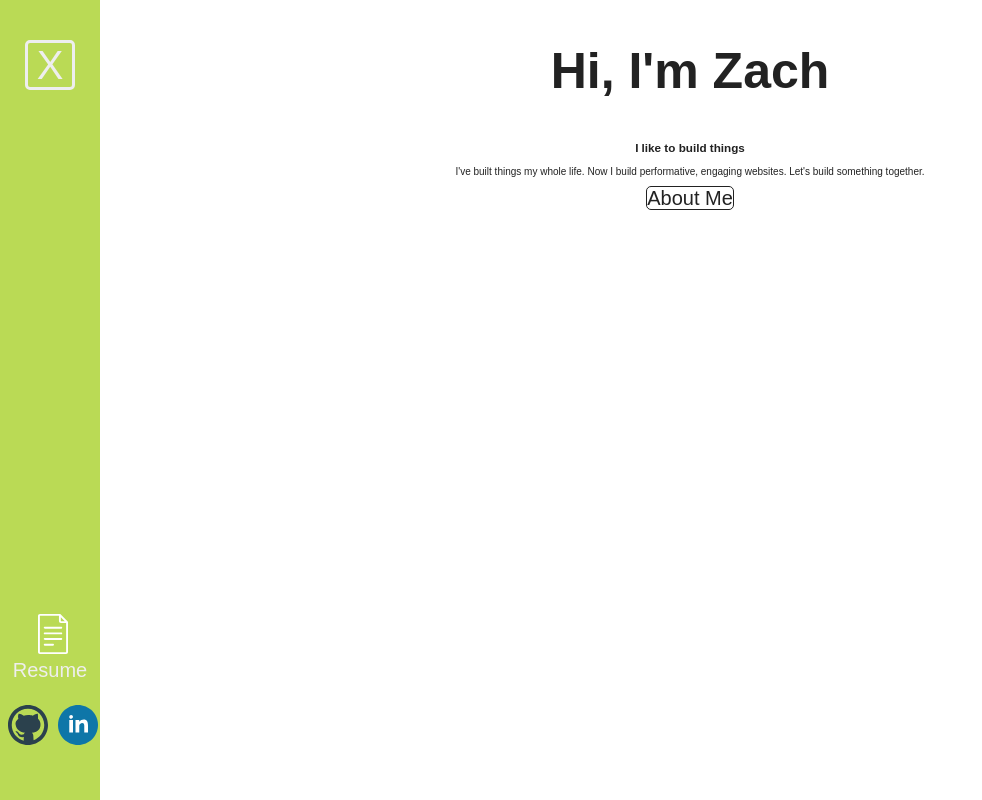
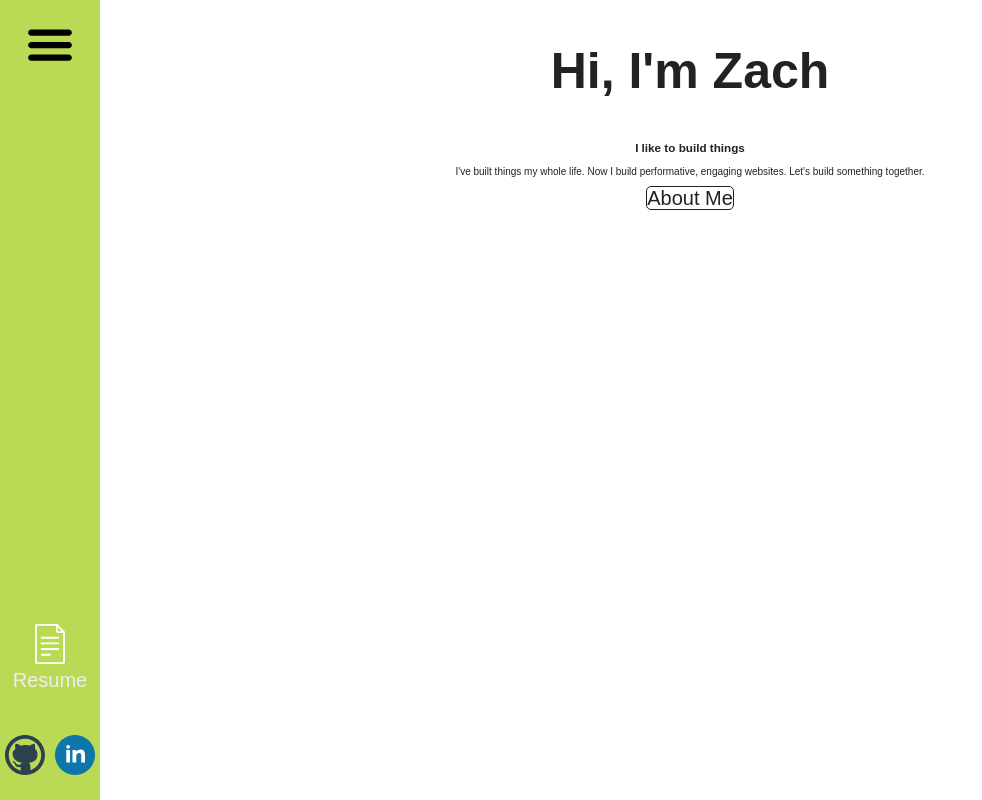
Before and after one commit to zvansom/Portfolio, a React (Create React App) app: page / in a window 1280 px wide. Shown: the whole page, without its empty margins (0-982 px from the left). Built offline with nearby package versions, Linux system fonts and the light colour scheme.

Commit message:
Initial navbar restyle complete.

```diff
--- a/src/App.css
+++ b/src/App.css
@@ -40,11 +40,18 @@ nav {
   font-size: 2rem;
 }
 
+nav img {
+  width: 50px;
+  height: 50px;
+  justify-self: center;
+  margin-top: 20px;
+}
+
 nav button {
   width: 50px;
   height: 50px;
   position: absolute;
-  top: 40px;
+  top: 20px;
   background: transparent;
   border: 3px solid #eee;
   color: #eee;
@@ -61,7 +68,7 @@ nav a {
 
 nav .social-media {
   position: absolute;
-  bottom: 50px;
+  bottom: 20px;
   display: grid;
   grid-template-columns: 1fr 1fr;
   grid-template-rows: 1fr 1fr;
@@ -78,7 +85,6 @@ nav a {
 nav .social-media__icons {
   width: 40px;
   height: 40px;
-  margin-left: 5px;
 }
 
 .nav-drawer {
@@ -89,18 +95,27 @@ nav .social-media__icons {
   transition: all 0.5s ease-in-out;
   overflow: hidden;
   height: 100vh;
+  display: grid;
+  left: 100px;
+  color: #eee;
+  text-decoration: none;
+}
+
+.selected {
+  color: black;
+}
+
+.selected::before {
+  content: "👉";
+  margin-right: 5px;
 }
 
 .nav-drawer a {
   font-size: 6rem;
-  color: #eee;
-  display: inline-block;
-  text-decoration: none;
-  line-height: 10rem;
-}
-
-.nav-drawer a:nth-of-type(1) {
-  margin-top: 6rem;
+  display: inline;
+  align-self: center;
+  text-align: left;
+  margin-left: 25%;
 }
 
 .nav-drawer a:hover {
@@ -110,7 +125,6 @@ nav .social-media__icons {
 .drawer-open {
   width: 100vw;
   background: #bada55ee;
-  transform: translateX(100px);
 }
 
 .home h2{
--- a/src/Components/Navbar.js
+++ b/src/Components/Navbar.js
@@ -3,6 +3,8 @@ import { NavLink } from 'react-router-dom';
 import GitHub from '../assets/github.svg';
 import LinkedIn from '../assets/linkedin.svg';
 import Resume from '../assets/file.svg';
+import menu from '../assets/menu.svg';
+import close from '../assets/close.svg';
 
 export default class Navbar extends Component {
   state = {
@@ -14,17 +16,17 @@ export default class Navbar extends Component {
   render() {
     return(
       <nav>
-        <button onClick={ this.toggleClass }>X</button>
+        <img src={this.state.navOpen ? close : menu } onClick={ this.toggleClass } />
         <div className="social-media">
           <a className="resume" href="#"><img className="social-media__icons" src={Resume} />Resume</a>
           <a href="https://github.com/zvansom"><img className="social-media__icons" src={GitHub} /></a>
           <a href="https://www.linkedin.com/in/zach-vansomeren/"><img className="social-media__icons" src={LinkedIn} /></a>
         </div>
         <div className={this.state.navOpen ? "nav-drawer drawer-open" : "nav-drawer"}>
-          <NavLink exact to="/">Home</NavLink>
-          <NavLink to="/about">About Me</NavLink>
-          <NavLink to="/projects">Projects</NavLink>
-          <NavLink to="/contact">Contact</NavLink>
+          <NavLink activeClassName="selected" exact to="/">Home</NavLink>
+          <NavLink activeClassName="selected" to="/about">About Me</NavLink>
+          <NavLink activeClassName="selected" to="/projects">Projects</NavLink>
+          <NavLink activeClassName="selected" to="/contact">Contact</NavLink>
         </div>
       </nav>
     )
```
Also changed, not shown: src/assets/close.svg (added), src/assets/menu.svg (added).
